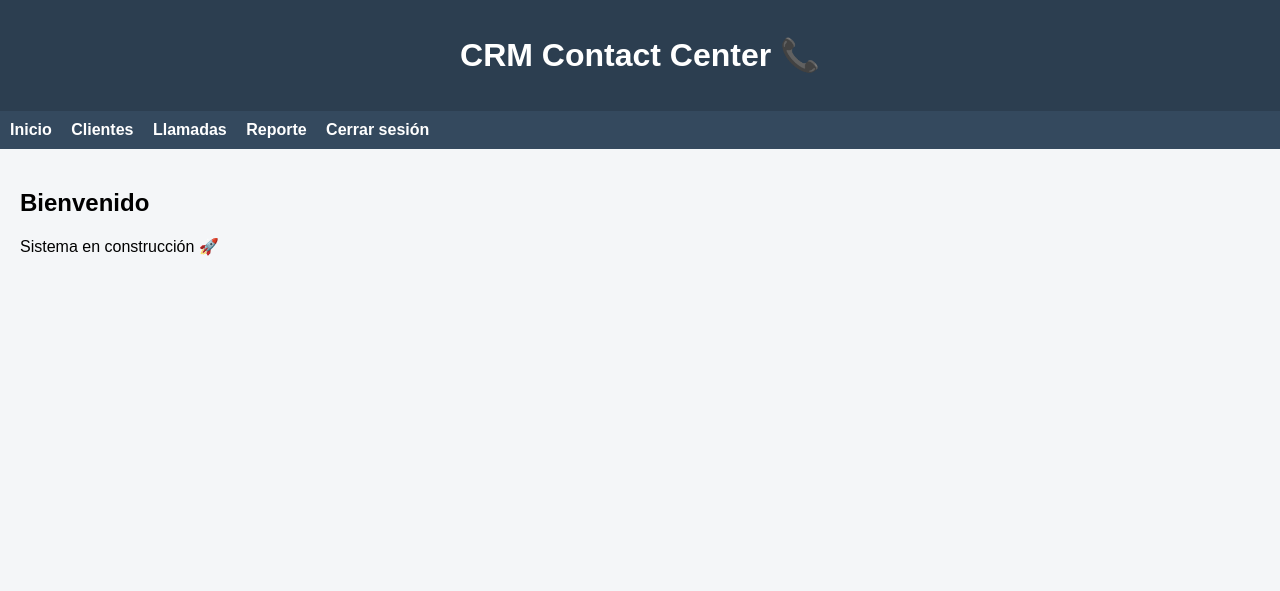
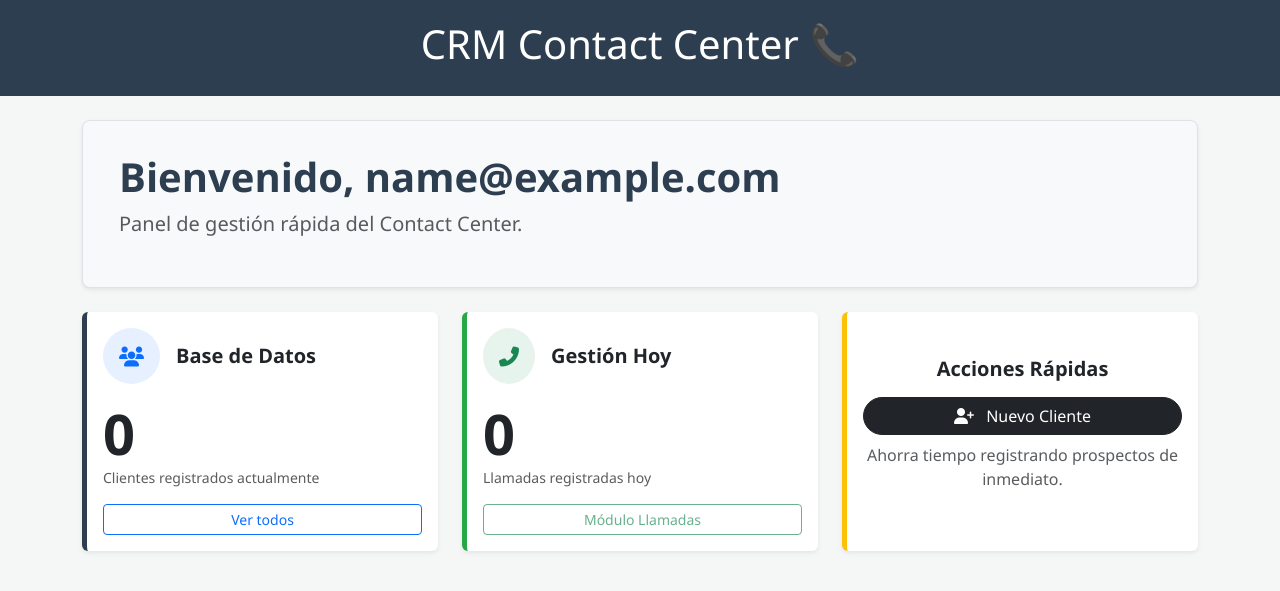
Before and after one commit to freddybeta2020/crm_contact_center, a Flask app: page /dashboard in a window 1280 px wide. Shown: the top 591 px of the page. Run offline with Flask 3, Linux system fonts and the light colour scheme; the visitor is signed in with stand-in values (Sample User, id 1); data that the repository does not hold is empty.

Commit message:
Crud de clientes funcionando y mejoras de diseño visual

```diff
--- a/crm_contact_center/app/__init__.py
+++ b/crm_contact_center/app/__init__.py
@@ -3,7 +3,7 @@ from app.routes import dashboard
 from app.routes.auth import auth
 from flask import session, redirect, url_for, render_template
 from app.routes.clientes import clientes_bp
-from app.routes.dashboard import dashboard
+from app.routes.dashboard import dashboard_bp
 
 
 
@@ -15,7 +15,7 @@ def create_app():
     # registrar rutas (blueprints)
     app.register_blueprint(auth)
     app.register_blueprint(clientes_bp)
-    app.register_blueprint(dashboard)
+    app.register_blueprint(dashboard_bp)
 
     @app.route("/")
     def inicio():
--- a/crm_contact_center/app/models/cliente.py
+++ b/crm_contact_center/app/models/cliente.py
@@ -43,3 +43,20 @@ def buscar_clientes(termino):
     clientes = conn.execute(query, (filtro, filtro)).fetchall()
     conn.close()
     return clientes
+
+def obtener_cliente_por_id(cliente_id):
+    """Busca los datos de un solo cliente para cargarlos en el formulario."""
+    conn = get_db_connection()
+    cliente = conn.execute("SELECT * FROM clientes WHERE id = ?", (cliente_id,)).fetchone()
+    conn.close()
+    return cliente
+
+def actualizar_cliente(cliente_id, nombre, telefono, email):
+    """Guarda los cambios realizados en el perfil del cliente."""
+    conn = get_db_connection()
+    conn.execute(
+        "UPDATE clientes SET nombre = ?, telefono = ?, email = ? WHERE id = ?",
+        (nombre, telefono, email, cliente_id)
+    )
+    conn.commit()
+    conn.close()
--- a/crm_contact_center/app/routes/dashboard.py
+++ b/crm_contact_center/app/routes/dashboard.py
@@ -1,13 +1,19 @@
 from flask import Blueprint, render_template, session, redirect, url_for
 from app.models.cliente import contar_clientes
 
-dashboard = Blueprint('dashboard', __name__)
+# Cambiamos el nombre a dashboard_bp para ser consistentes con clientes_bp
+dashboard_bp = Blueprint('dashboard', __name__)
 
-@dashboard.route("/dashboard")
+
+@dashboard_bp.route("/dashboard")
 def home():
     if "usuario" not in session:
         return redirect(url_for("auth.login"))
 
-    total_clientes = contar_clientes()
+    # Obtenemos el dato real de la base de datos
+    total = contar_clientes()
 
-    return render_template("index.html", total_clientes=total_clientes)
+    # Pasamos también el rol por si quieres mostrar botones especiales solo al admin
+    rol_usuario = session.get("rol")
+
+    return render_template("index.html", total_clientes=total, rol=rol_usuario)
--- a/crm_contact_center/app/templates/index.html
+++ b/crm_contact_center/app/templates/index.html
@@ -1,27 +1,62 @@
-<!DOCTYPE html>
-<html>
-<head>
-    <title>CRM Contact Center</title>
-    <link rel="stylesheet" href="{{ url_for('static', filename='style.css') }}">
-</head>
-<body>
+{% extends "layout.html" %}
 
-<header>
-    <h1>CRM Contact Center 📞</h1>
-</header>
+{% block title %}Inicio{% endblock %}
 
-<nav>
-    <a href="#">Inicio</a>
-    <a href="{{ url_for('clientes.lista_clientes') }}">Clientes</a>
-    <a href="#">Llamadas</a>
-    <a href="{{ url_for('dashboard.home') }}">Reporte</a>
-    <a href="{{ url_for('auth.logout') }}">Cerrar sesión</a>
-</nav>
-
-<div class="container">
-    <h2>Bienvenido</h2>
-    <p>Sistema en construcción 🚀</p>
+{% block body %}
+<!-- Sección de Bienvenida -->
+<div class="p-4 mb-4 bg-light rounded-3 shadow-sm border">
+    <div class="container-fluid py-2">
+        <h1 class="display-6 fw-bold" style="color: #2c3e50;">Bienvenido, {{ session['usuario'] }}</h1>
+        <p class="col-md-8 fs-5 text-muted">Panel de gestión rápida del Contact Center.</p>
+    </div>
 </div>
 
-</body>
-</html>
+<div class="row g-4">
+    <!-- TARJETA: TOTAL CLIENTES (Datos Reales) -->
+    <div class="col-md-4">
+        <div class="card h-100 shadow-sm border-0" style="border-left: 5px solid #2c3e50 !important;">
+            <div class="card-body">
+                <div class="d-flex align-items-center mb-3">
+                    <div class="bg-primary bg-opacity-10 p-3 rounded-circle me-3">
+                        <i class="fas fa-users fa-lg text-primary"></i>
+                    </div>
+                    <h5 class="card-title mb-0 fw-bold">Base de Datos</h5>
+                </div>
+                <h2 class="display-4 fw-bold mb-0">{{ total_clientes }}</h2>
+                <p class="text-muted small">Clientes registrados actualmente</p>
+                <a href="{{ url_for('clientes.lista_clientes') }}" class="btn btn-sm btn-outline-primary w-100">Ver todos</a>
+            </div>
+        </div>
+    </div>
+
+    <!-- TARJETA: LLAMADAS (Próximamente) -->
+    <div class="col-md-4">
+        <div class="card h-100 shadow-sm border-0" style="border-left: 5px solid #28a745 !important;">
+            <div class="card-body">
+                <div class="d-flex align-items-center mb-3">
+                    <div class="bg-success bg-opacity-10 p-3 rounded-circle me-3">
+                        <i class="fas fa-phone-alt fa-lg text-success"></i>
+                    </div>
+                    <h5 class="card-title mb-0 fw-bold">Gestión Hoy</h5>
+                </div>
+                <h2 class="display-4 fw-bold mb-0">0</h2>
+                <p class="text-muted small">Llamadas registradas hoy</p>
+                <button class="btn btn-sm btn-outline-success w-100" disabled>Módulo Llamadas</button>
+            </div>
+        </div>
+    </div>
+
+    <!-- TARJETA: ACCESO RÁPIDO -->
+    <div class="col-md-4">
+        <div class="card h-100 shadow-sm border-0" style="border-left: 5px solid #ffc107 !important;">
+            <div class="card-body d-flex flex-column justify-content-center text-center">
+                <h5 class="fw-bold mb-3">Acciones Rápidas</h5>
+                <a href="{{ url_for('clientes.nuevo_cliente') }}" class="btn btn-dark rounded-pill mb-2">
+                    <i class="fas fa-user-plus me-2"></i> Nuevo Cliente
+                </a>
+                <p class="text-muted x-small">Ahorra tiempo registrando prospectos de inmediato.</p>
+            </div>
+        </div>
+    </div>
+</div>
+{% endblock %}
--- /dev/null
+++ b/crm_contact_center/app/templates/layout.html
@@ -0,0 +1,27 @@
+<!DOCTYPE html>
+<html lang="es">
+<head>
+    <meta charset="UTF-8">
+    <title>{% block title %}{% endblock %} | CRM</title>
+    <!-- Bootstrap e Iconos -->
+    <link href="https://cdn.jsdelivr.net/npm/bootstrap@5.3.0/dist/css/bootstrap.min.css" rel="stylesheet">
+    <link rel="stylesheet" href="https://cdnjs.cloudflare.com/ajax/libs/font-awesome/6.4.0/css/all.min.css">
+
+    <style>
+        body { background-color: #f4f7f6; font-family: 'Segoe UI', sans-serif; }
+        .header-custom { background-color: #2c3e50; color: white; padding: 20px; text-align: center; }
+    </style>
+</head>
+<body>
+
+<header class="header-custom">
+    <h1>CRM Contact Center 📞</h1>
+</header>
+
+<div class="container mt-4">
+    {% block body %}{% endblock %}
+</div>
+
+<script src="https://cdn.jsdelivr.net/npm/bootstrap@5.3.0/dist/js/bootstrap.bundle.min.js"></script>
+</body>
+</html>
--- a/crm_contact_center/database/init_db.py
+++ b/crm_contact_center/database/init_db.py
@@ -13,7 +13,7 @@ CREATE TABLE IF NOT EXISTS clientes (
     id INTEGER PRIMARY KEY AUTOINCREMENT,
     nombre TEXT NOT NULL,
     telefono TEXT,
-    email TEXT
+    email TEXT UNIQUE
 )
 """)
 
@@ -22,7 +22,7 @@ conn.commit()
 cursor.execute("""
 CREATE TABLE IF NOT EXISTS usuarios (
     id INTEGER PRIMARY KEY AUTOINCREMENT,
-    email TEXT NOT NULL,
+    email TEXT NOT NULL UNIQUE,
     password TEXT NOT NULL,
     rol TEXT DEFAULT 'agente'
 )
```
Also changed, not shown: crm_contact_center/app/routes/clientes.py (+34 -14 lines), crm_contact_center/app/templates/clientes.html (+16 -5 lines), crm_contact_center/app/templates/editar_cliente.html (added, +39 -0 lines), crm_contact_center/README.md (added), 1 other file.
